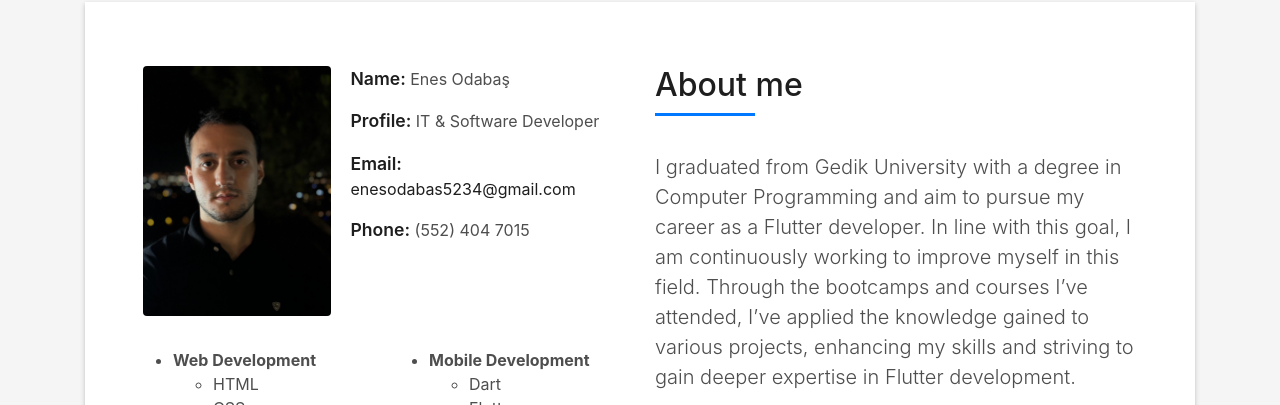
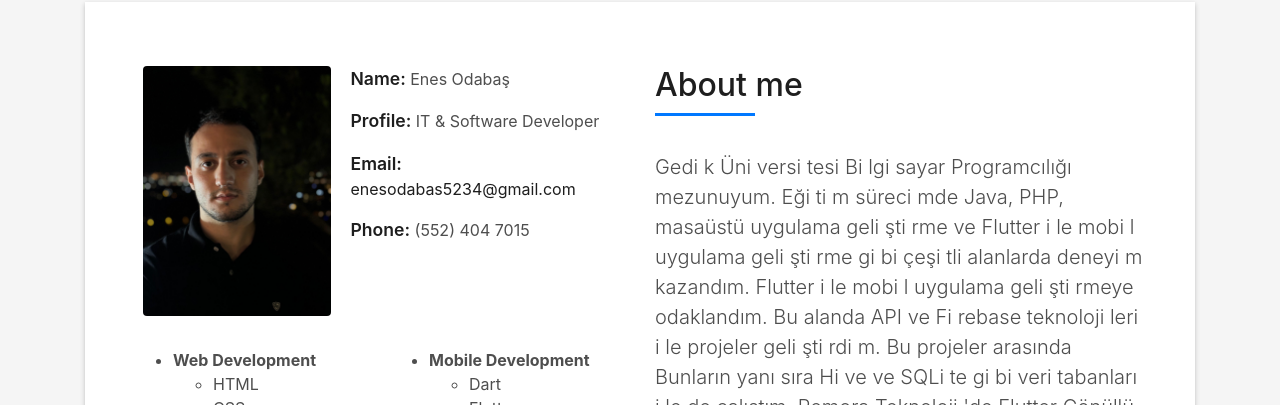
Before and after one commit to enessodbs/enessodbs.github.io, a plain HTML site: page index.html in a window 1280 px wide. Shown: the part 862-1267 px from the top of the page. Drawn offline with Linux system fonts and the light colour scheme; files whose address does not match are found by name.

Commit message:
Update index.html

```diff
--- a/index.html
+++ b/index.html
@@ -193,7 +193,17 @@
                       <h5 class="title-left">About me</h5>
                     </div>
                     <p class="lead">
-                      I graduated from Gedik University with a degree in Computer Programming and aim to pursue my career as a Flutter developer. In line with this goal, I am continuously working to improve myself in this field. Through the bootcamps and courses I’ve attended, I’ve applied the knowledge gained to various projects, enhancing my skills and striving to gain deeper expertise in Flutter development.
+                     Gedi k Üni versi tesi Bi lgi sayar Programcılığı mezunuyum.
+Eği ti m süreci mde Java, PHP, masaüstü uygulama geli şti rme ve
+Flutter i le mobi l uygulama geli şti rme gi bi çeşi tli alanlarda
+deneyi m kazandım. Flutter i le mobi l uygulama geli şti rmeye
+odaklandım. Bu alanda API ve Fi rebase teknoloji leri i le projeler
+geli şti rdi m. Bu projeler arasında Bunların yanı sıra Hi ve ve
+SQLi te gi bi veri tabanları i le de çalıştım.
+Remora Teknoloji 'de Flutter Gönüllü Stajyer olarak görev
+aldıktan sonra, TechCareer'i n düzenledi ği Flutter Bootcamp'te
+Kasım Adalan'dan eği ti m alarak kendi mi bu alanda
+geli şti rmeye devam etti m.
                     </p>
                   </div>
                   <div class="socials">
```
